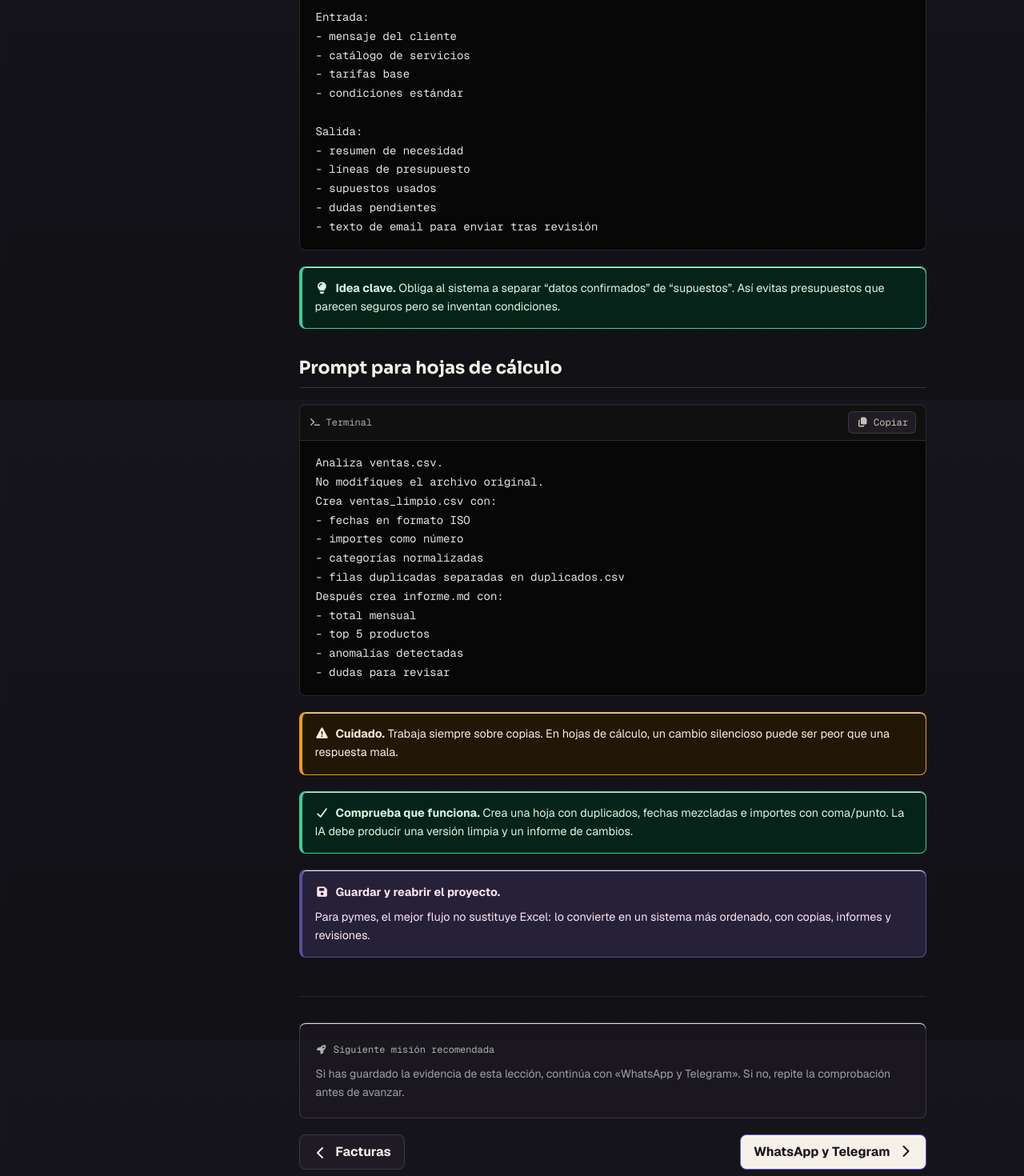
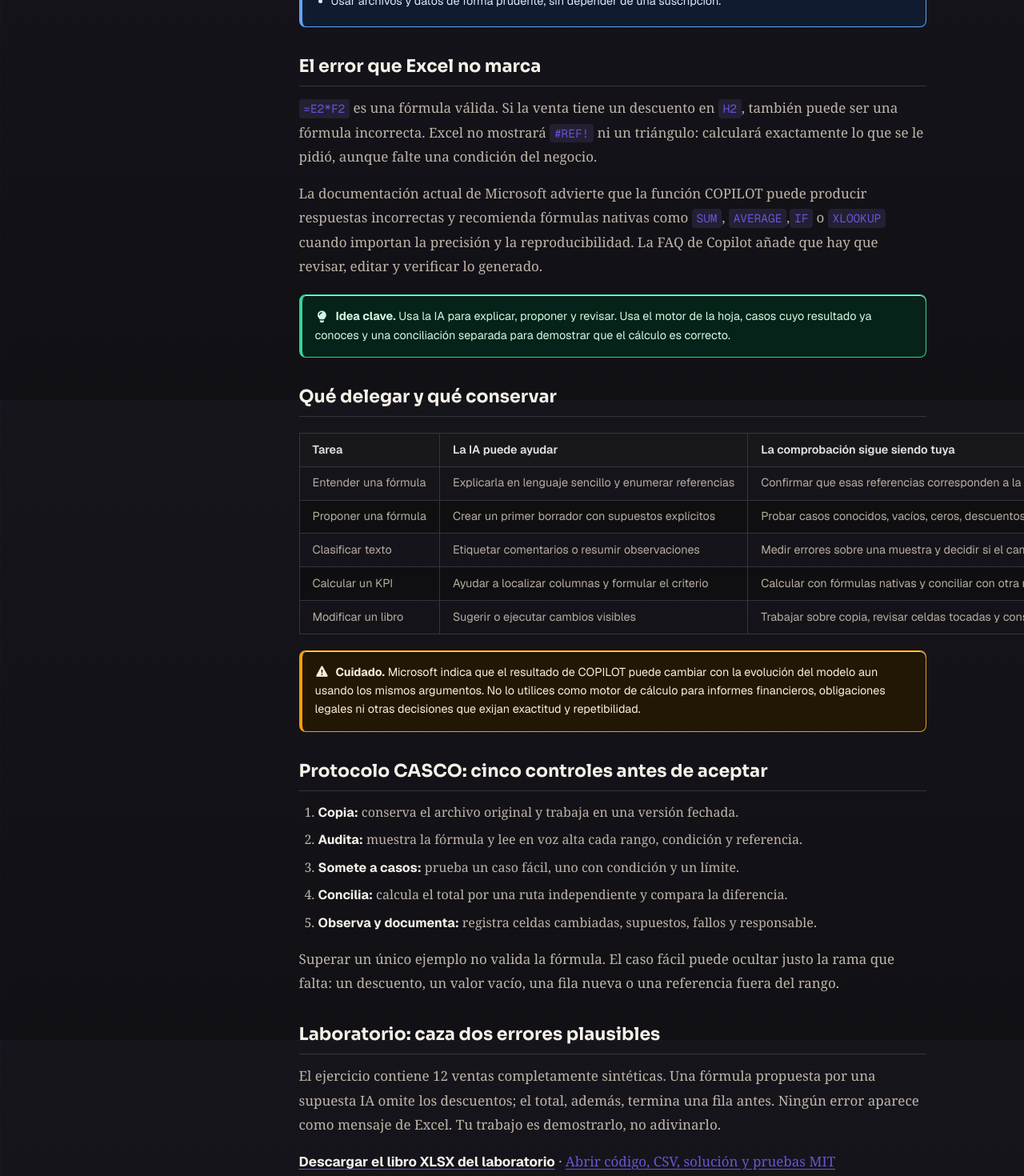
Before and after one commit to aulafy/claude, a Next.js app: page /cursos/ia-pymes/presupuestos-excel in a window 1280 px wide. Shown: the part 1100-2570 px from the top of the page at 80% size. Built offline with nearby package versions, Linux system fonts and the light colour scheme; no server answers.

Commit message:
Convertir Excel con IA en tutorial verificable

```diff
--- a/app/cursos/ia-pymes/presupuestos-excel/page.tsx
+++ b/app/cursos/ia-pymes/presupuestos-excel/page.tsx
@@ -2,83 +2,210 @@ import type { Metadata } from "next";
 import { Chapter, Objetivos, Idea, Cuidado, Comprueba, Guardar, ChapterNav, Terminal } from "@/components/Book";
 
 export const metadata: Metadata = {
-  title: "Presupuestos, Excel y Sheets",
+  title: "Excel con IA: cómo verificar fórmulas y evitar errores silenciosos",
   description:
-    "Usa IA para crear presupuestos revisables, limpiar hojas de cálculo, cruzar datos y generar informes para una pyme.",
-  keywords: ["IA Excel pymes", "IA presupuestos autónomos", "automatizar presupuestos IA", "IA Google Sheets"],
+    "Tutorial práctico en español para usar Copilot, Claude o ChatGPT con Excel sin aceptar fórmulas incorrectas. Incluye un XLSX sintético, controles y pruebas.",
+  keywords: [
+    "Excel con IA",
+    "verificar fórmulas Excel IA",
+    "Copilot Excel tutorial español",
+    "Claude Excel español",
+    "errores fórmulas Excel",
+    "IA para pymes",
+  ],
   alternates: { canonical: "/cursos/ia-pymes/presupuestos-excel" },
 };
+
+const lab =
+  "https://github.com/aulafy/taller/tree/main/cursos/ia-pymes/laboratorios/verificar-excel-con-ia";
+const workbook =
+  "https://github.com/aulafy/taller/raw/refs/heads/main/cursos/ia-pymes/laboratorios/verificar-excel-con-ia/outputs/verificar-excel-con-ia.xlsx";
 
 export default function Page() {
   return (
     <Chapter
-      crumb="Presupuestos y Excel"
-      title="Presupuestos, Excel y Sheets"
+      crumb="Excel con IA"
+      title="Excel con IA: verifica la fórmula, no su tono de seguridad"
       icon="spreadsheet"
-      lead={<>Mucho trabajo de oficina vive en hojas de cálculo. La IA es útil cuando limpia datos, cruza tablas y crea borradores de presupuesto que una persona puede revisar.</>}
+      lead={<>Una fórmula puede ser válida, devolver un número razonable y estar equivocada. Aprende un protocolo independiente del asistente para encontrar errores antes de entregar una hoja.</>}
       courseHref="/cursos/ia-pymes"
       courseLabel="IA para pymes y autónomos"
     >
       <Objetivos>
         <ul>
-          <li>Convertir peticiones de cliente en borradores de presupuesto.</li>
-          <li>Limpiar hojas de cálculo sin perder trazabilidad.</li>
-          <li>Crear informes simples a partir de CSV o Sheets.</li>
+          <li>Distinguir una propuesta generativa de un cálculo reproducible.</li>
+          <li>Detectar rangos incompletos, condiciones omitidas y errores silenciosos.</li>
+          <li>Probar una fórmula con casos conocidos, límites y una conciliación independiente.</li>
+          <li>Usar archivos y datos de forma prudente, sin depender de una suscripción.</li>
         </ul>
       </Objetivos>
 
       <div className="prose">
-        <h2>Plantilla de presupuesto</h2>
+        <h2>El error que Excel no marca</h2>
+        <p>
+          <code>=E2*F2</code> es una fórmula válida. Si la venta tiene un descuento en <code>H2</code>,
+          también puede ser una fórmula incorrecta. Excel no mostrará <code>#REF!</code> ni un
+          triángulo: calculará exactamente lo que se le pidió, aunque falte una condición del negocio.
+        </p>
+        <p>
+          La documentación actual de Microsoft advierte que la función COPILOT puede producir respuestas
+          incorrectas y recomienda fórmulas nativas como <code>SUM</code>, <code>AVERAGE</code>,
+          <code>IF</code> o <code>XLOOKUP</code> cuando importan la precisión y la reproducibilidad.
+          La FAQ de Copilot añade que hay que revisar, editar y verificar lo generado.
+        </p>
       </div>
 
-      <Terminal>{`Entrada:
-- mensaje del cliente
-- catálogo de servicios
-- tarifas base
-- condiciones estándar
-
-Salida:
-- resumen de necesidad
-- líneas de presupuesto
-- supuestos usados
-- dudas pendientes
-- texto de email para enviar tras revisión`}</Terminal>
-
       <Idea>
-        Obliga al sistema a separar “datos confirmados” de “supuestos”. Así evitas presupuestos que parecen seguros pero se inventan condiciones.
+        Usa la IA para explicar, proponer y revisar. Usa el motor de la hoja, casos cuyo resultado ya conoces
+        y una conciliación separada para demostrar que el cálculo es correcto.
       </Idea>
 
       <div className="prose">
-        <h2>Prompt para hojas de cálculo</h2>
+        <h2>Qué delegar y qué conservar</h2>
+        <div className="table-wrap">
+          <table>
+            <thead>
+              <tr>
+                <th>Tarea</th>
+                <th>La IA puede ayudar</th>
+                <th>La comprobación sigue siendo tuya</th>
+              </tr>
+            </thead>
+            <tbody>
+              <tr>
+                <td>Entender una fórmula</td>
+                <td>Explicarla en lenguaje sencillo y enumerar referencias</td>
+                <td>Confirmar que esas referencias corresponden a la regla real</td>
+              </tr>
+              <tr>
+                <td>Proponer una fórmula</td>
+                <td>Crear un primer borrador con supuestos explícitos</td>
+                <td>Probar casos conocidos, vacíos, ceros, descuentos y duplicados</td>
+              </tr>
+              <tr>
+                <td>Clasificar texto</td>
+                <td>Etiquetar comentarios o resumir observaciones</td>
+                <td>Medir errores sobre una muestra y decidir si el cambio es aceptable</td>
+              </tr>
+              <tr>
+                <td>Calcular un KPI</td>
+                <td>Ayudar a localizar columnas y formular el criterio</td>
+                <td>Calcular con fórmulas nativas y conciliar con otra ruta</td>
+              </tr>
+              <tr>
+                <td>Modificar un libro</td>
+                <td>Sugerir o ejecutar cambios visibles</td>
+                <td>Trabajar sobre copia, revisar celdas tocadas y conservar recuperación</td>
+              </tr>
+            </tbody>
+          </table>
+        </div>
       </div>
 
-      <Terminal>{`Analiza ventas.csv.
-No modifiques el archivo original.
-Crea ventas_limpio.csv con:
-- fechas en formato ISO
-- importes como número
-- categorías normalizadas
-- filas duplicadas separadas en duplicados.csv
-Después crea informe.md con:
-- total mensual
-- top 5 productos
-- anomalías detectadas
-- dudas para revisar`}</Terminal>
-
       <Cuidado>
-        Trabaja siempre sobre copias. En hojas de cálculo, un cambio silencioso puede ser peor que una respuesta mala.
+        Microsoft indica que el resultado de COPILOT puede cambiar con la evolución del modelo aun usando
+        los mismos argumentos. No lo utilices como motor de cálculo para informes financieros, obligaciones
+        legales ni otras decisiones que exijan exactitud y repetibilidad.
       </Cuidado>
 
+      <div className="prose">
+        <h2>Protocolo CASCO: cinco controles antes de aceptar</h2>
+        <ol>
+          <li><strong>Copia:</strong> conserva el archivo original y trabaja en una versión fechada.</li>
+          <li><strong>Audita:</strong> muestra la fórmula y lee en voz alta cada rango, condición y referencia.</li>
+          <li><strong>Somete a casos:</strong> prueba un caso fácil, uno con condición y un límite.</li>
+          <li><strong>Concilia:</strong> calcula el total por una ruta independiente y compara la diferencia.</li>
+          <li><strong>Observa y documenta:</strong> registra celdas cambiadas, supuestos, fallos y responsable.</li>
+        </ol>
+        <p>
+          Superar un único ejemplo no valida la fórmula. El caso fácil puede ocultar justo la rama que falta:
+          un descuento, un valor vacío, una fila nueva o una referencia fuera del rango.
+        </p>
+
+        <h2>Laboratorio: caza dos errores plausibles</h2>
+        <p>
+          El ejercicio contiene 12 ventas completamente sintéticas. Una fórmula propuesta por una supuesta IA
+          omite los descuentos; el total, además, termina una fila antes. Ningún error aparece como mensaje de
+          Excel. Tu trabajo es demostrarlo, no adivinarlo.
+        </p>
+        <p>
+          <a href={workbook}><strong>Descargar el libro XLSX del laboratorio</strong></a>
+          {" · "}
+          <a href={lab}>Abrir código, CSV, solución y pruebas MIT</a>
+        </p>
+        <ol>
+          <li>Descarga el XLSX y guarda una copia. No necesitas subirlo a ningún asistente.</li>
+          <li>Abre <strong>EMPIEZA AQUI</strong> y después <strong>Ventas</strong>.</li>
+          <li>Compara las columnas amarillas «propuesta IA» con las verdes «verificadas».</li>
+          <li>Activa <strong>Mostrar fórmulas</strong> y revisa qué ocurre con la columna Descuento.</li>
+          <li>Prueba DEMO-001, DEMO-002 y DEMO-009: 0 %, 10 % y 15 %.</li>
+          <li>Comprueba si el total incluye DEMO-012 y termina en la hoja <strong>Control</strong>.</li>
+        </ol>
+      </div>
+
       <Comprueba>
-        Crea una hoja con duplicados, fechas mezcladas e importes con coma/punto. La IA debe producir una versión limpia y un informe de cambios.
+        Debes encontrar 3 filas con error silencioso, ventas verificadas de 4.024 €, margen de 2.434 € y
+        una diferencia de -64 € en el total propuesto con rango corto. Si solo miras el primer caso, la fórmula
+        parece correcta.
       </Comprueba>
 
+      <div className="prose">
+        <h2>Un encargo prudente para cualquier asistente</h2>
+      </div>
+
+      <Terminal>{`Trabaja únicamente con la copia y no guardes ni envíes el archivo.
+Antes de proponer cambios:
+1. Explica la regla de negocio con tus palabras.
+2. Enumera las columnas y rangos que utilizarías.
+3. Señala los supuestos que todavía no están confirmados.
+4. Propón la fórmula sin aplicarla.
+5. Diseña tres casos de prueba: normal, condición y límite.
+6. Indica cómo conciliarías el total por una ruta independiente.
+
+No ocultes errores con IFERROR hasta haber explicado su causa.
+No cambies fórmulas, nombres de hojas ni datos sin mi aprobación.`}</Terminal>
+
+      <div className="prose">
+        <h2>Cuando el asistente trabaja dentro de Excel</h2>
+        <p>
+          Claude for Excel puede citar celdas, resaltar cambios, explicar fórmulas y mantener un registro de
+          sesión. Anthropic sigue desaconsejándolo para entregables finales sin revisión humana, cálculos de
+          auditoría sin verificación y libros con datos altamente sensibles sin controles adecuados.
+        </p>
+        <p>
+          Una hoja externa tampoco es contexto neutral: celdas, fórmulas o comentarios pueden contener
+          instrucciones dirigidas al agente. Anthropic documenta este riesgo de inyección de prompts y
+          recomienda trabajar únicamente con hojas de confianza. Revisa cada acción externa y cada
+          modificación destructiva antes de autorizarla.
+        </p>
+
+        <h2>Privacidad, coste y disponibilidad</h2>
+        <ul>
+          <li><strong>Datos:</strong> practica con información sintética o autorizada y minimizada.</li>
+          <li><strong>Planes:</strong> las funciones integradas pueden exigir licencias de Microsoft o Claude.</li>
+          <li><strong>Red:</strong> COPILOT necesita conexión; el laboratorio de Aulafy funciona sin red.</li>
+          <li><strong>Límites:</strong> disponibilidad, cuotas, formatos y modelos cambian; comprueba las fuentes.</li>
+          <li><strong>Alternativa:</strong> una fórmula nativa y una revisión manual siguen funcionando sin IA.</li>
+        </ul>
+
+        <h2>Fuentes primarias y estado de verificación</h2>
+        <ul>
+          <li><a href="https://support.microsoft.com/en-us/excel/functions/copilot-function">Microsoft · COPILOT Function</a></li>
+          <li><a href="https://support.microsoft.com/en-US/Excel/copilot/frequently-asked-questions-about-copilot-in-excel">Microsoft · FAQ de Copilot en Excel</a></li>
+          <li><a href="https://support.microsoft.com/en-us/excel/detect-formula-errors-in-excel">Microsoft · detectar errores de fórmulas</a></li>
+          <li><a href="https://support.microsoft.com/en-us/excel/display-the-relationships-between-formulas-and-cells">Microsoft · rastrear precedentes y dependientes</a></li>
+          <li><a href="https://support.claude.com/en/articles/12650343-use-claude-for-excel">Anthropic · usar Claude for Excel</a></li>
+        </ul>
+        <p><strong>Comprobado el 27 de julio de 2026.</strong> Alcance volátil: funciones, planes, límites e interfaces. Próxima revisión editorial: 3 de agosto de 2026.</p>
+      </div>
+
       <Guardar>
-        Para pymes, el mejor flujo no sustituye Excel: lo convierte en un sistema más ordenado, con copias, informes y revisiones.
+        Una hoja está lista cuando sus fórmulas se pueden explicar, sus casos límite pasan y sus totales
+        concilian. Que un asistente diga «he terminado» no forma parte de la evidencia.
       </Guardar>
 
       <ChapterNav
-        prev={{ href: "/cursos/ia-pymes/facturas", label: "Facturas" }}
+        prev={{ href: "/cursos/ia-pymes/facturas-verifactu-ocr", label: "Facturas, OCR y Verifactu" }}
         next={{ href: "/cursos/ia-pymes/whatsapp-atencion", label: "WhatsApp y Telegram" }}
       />
     </Chapter>
--- a/lib/cursos.ts
+++ b/lib/cursos.ts
@@ -987,7 +987,7 @@ export const cursos: Curso[] = [
           { slug: "emails", title: "Emails: clasificar y crear borradores" },
           { slug: "facturas", title: "Facturas: extraer datos y revisar" },
           { slug: "facturas-verifactu-ocr", title: "Facturas, OCR y Verifactu con revisión humana" },
-          { slug: "presupuestos-excel", title: "Presupuestos, Excel y Sheets" },
+          { slug: "presupuestos-excel", title: "Excel con IA: verificar fórmulas y evitar errores silenciosos" },
           { slug: "whatsapp-atencion", title: "WhatsApp y Telegram con aprobación humana" },
           { slug: "aeo-pymes", title: "AEO para pymes: aparecer en respuestas de IA" },
         ],
```
Also changed, not shown: lib/chatbot-course-content.json.
